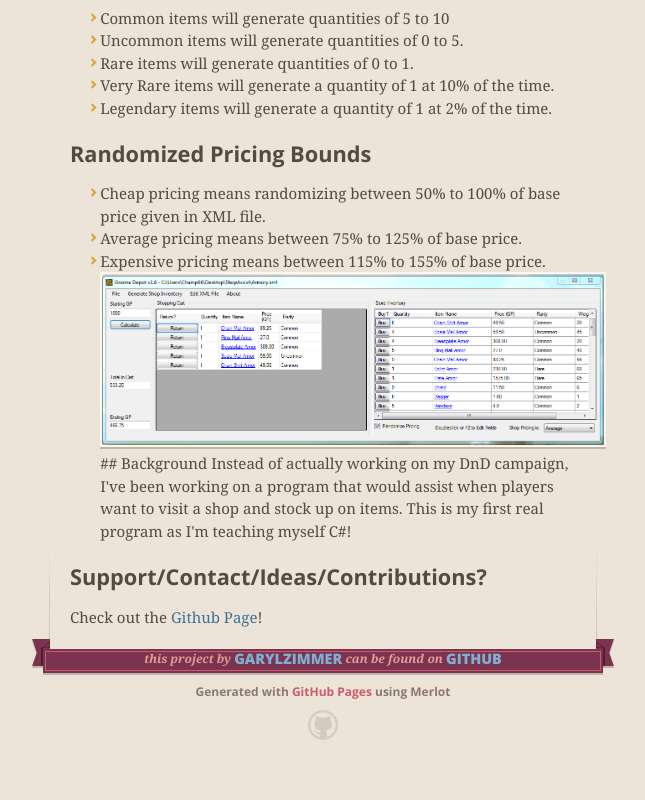
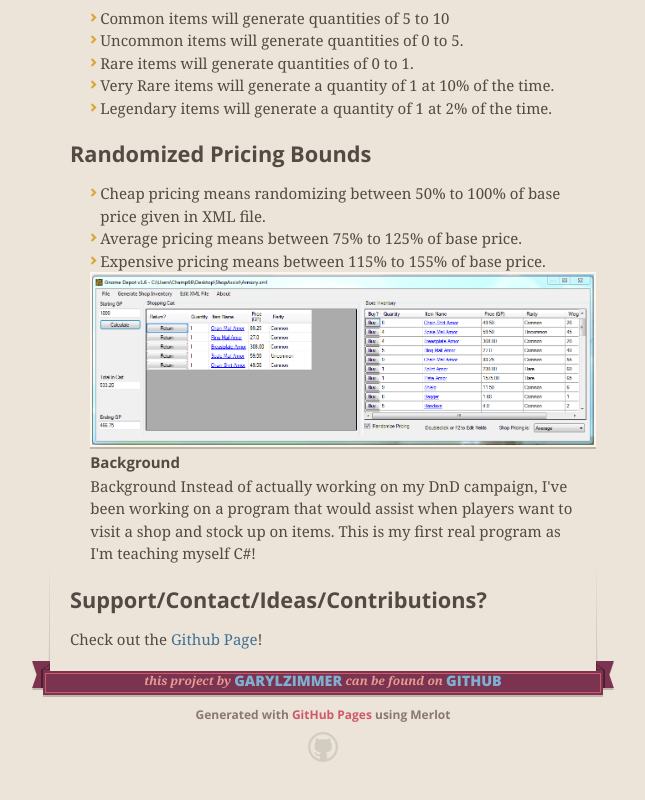
Before and after one commit to garylzimmer/Gnome-Depot, a plain HTML site: page index.html in a window 1280 px wide. Shown: the part 986-1786 px from the top of the page, without its empty margins (317-962 px from the left). Drawn offline with nearby package versions, Linux system fonts and the light colour scheme.

Commit message:
Update index.html

```diff
--- a/index.html
+++ b/index.html
@@ -92,9 +92,13 @@
 <ul>
 <li>Cheap pricing means randomizing between 50% to 100% of base price given in XML file.</li>
 <li>Average pricing means between 75% to 125% of base price.</li>
-<li>Expensive pricing means between 115% to 155% of base price.
+<li>Expensive pricing means between 115% to 155% of base price. </li>
+
 <img src="https://raw.githubusercontent.com/garylzimmer/Gnome-Depot/gh-pages/images/screen%20shot.PNG" alt="A screenshot of it in action!">
-## Background
+
+<h2>
+<a id="background" class="anchor" href="#background" aria-hidden="true"><span aria-hidden="true" class="octicon octicon-link"></span></a>Background</h2>
+Background
 Instead of actually working on my DnD campaign, I've been working on a program that would assist when players want to visit a shop and stock up on items. This is my first real program as I'm teaching myself C#!</li>
 </ul>
 
```
